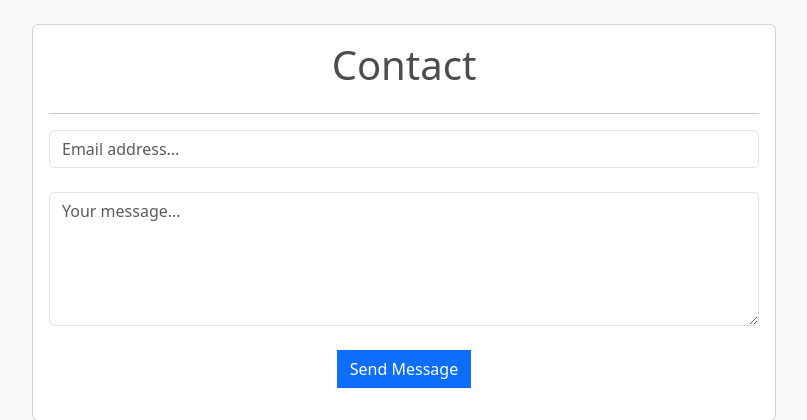
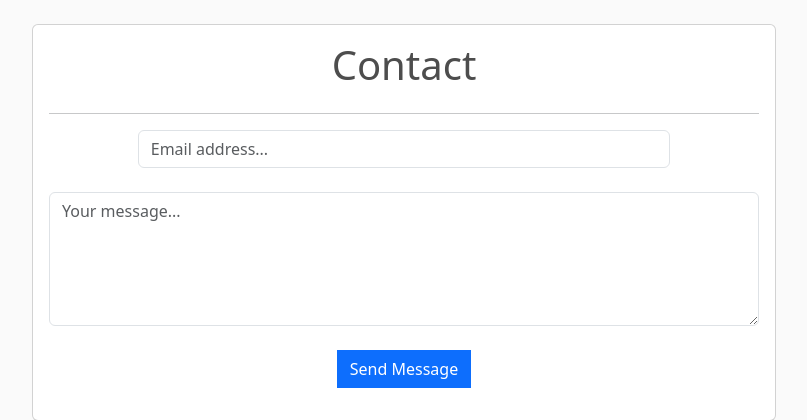
Before and after one commit to zkj214/online-shop, a Django app: page /contact/ in a window 1280 px wide. Shown: the part 67-487 px from the top of the page, without its empty margins (236-1043 px from the left). Run offline with Django 5.2, Linux system fonts and the light colour scheme.

Commit message:
adjust email field

```diff
--- a/static/css/styles.css
+++ b/static/css/styles.css
@@ -186,6 +186,10 @@ footer
         padding-bottom:0;!important;
     }
 
+.email-field
+{
+    width: 75%;
+}
 @media only screen and (max-width: 768px)
 {
     #search
--- a/store/templates/store/contact.html
+++ b/store/templates/store/contact.html
@@ -10,7 +10,7 @@
             <hr>
          <form action="{% url 'store:contact' %}" method="POST">
              {% csrf_token %}
-             <input type="email" name="email" class="form-control" placeholder="Email address..." required><br>
+             <input type="email" name="email" class="form-control email-field" placeholder="Email address..." required><br>
              <textarea class="form-control" name="message" rows="5" cols="10" placeholder="Your message..."required></textarea>
              <br>
              <button type="submit" class="btn btn-primary">Send Message</button>
```
